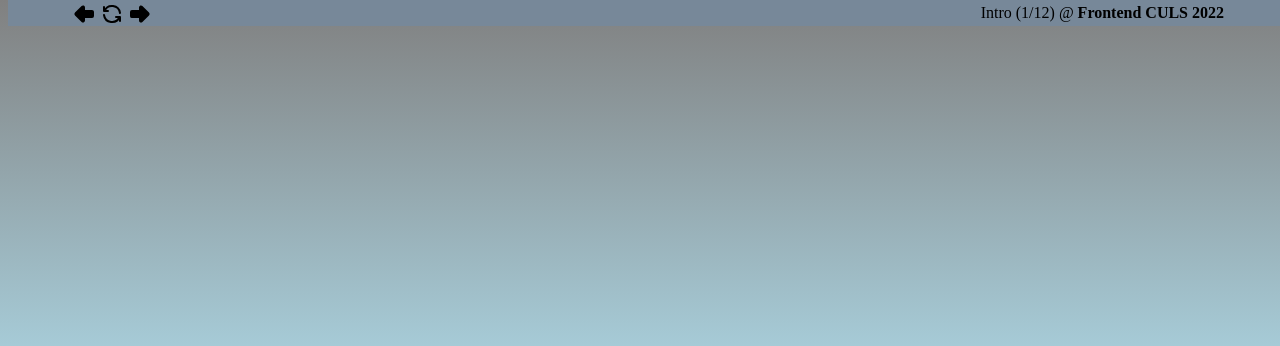
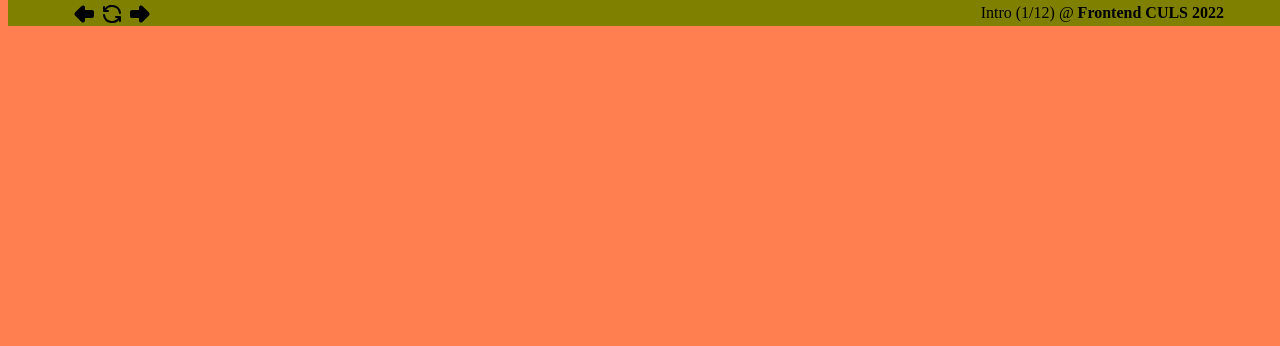
Before and after one commit to Nasiamee/nasiamee, a plain HTML site: page index.html in a window 1280 px wide. Shown: the top 346 px of the page. Drawn offline with nearby package versions, Linux system fonts and the light colour scheme.

Commit message:
🌖💳 Updated with Glitch

```diff
--- a/style.css
+++ b/style.css
@@ -1,5 +1,5 @@
 body {
-  background: linear-gradient(grey,lightblue,blue);
+ background:coral;/* linear-gradient(grey,lightblue,blue); */
   overflow: hidden;
   height: 100vh;
   width: 100vw;
@@ -53,7 +53,7 @@ body {
   width: 90vw;
   padding: 0 5vw;
   position: fixed;
-  background-color: lightslategrey;
+  background-color:Olive;
   top: 0;
   z-index: 1;
 }
```
Also changed, not shown: script.js (line endings or trailing spaces).
